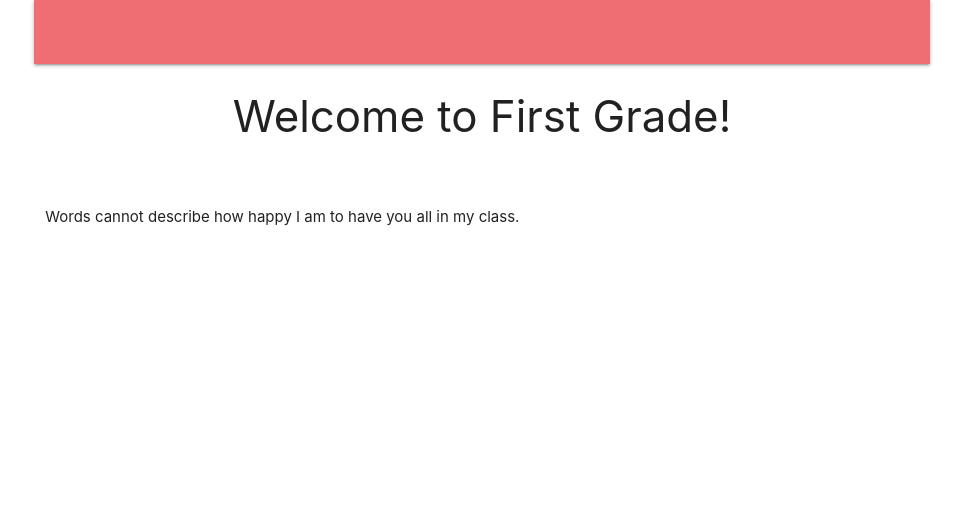
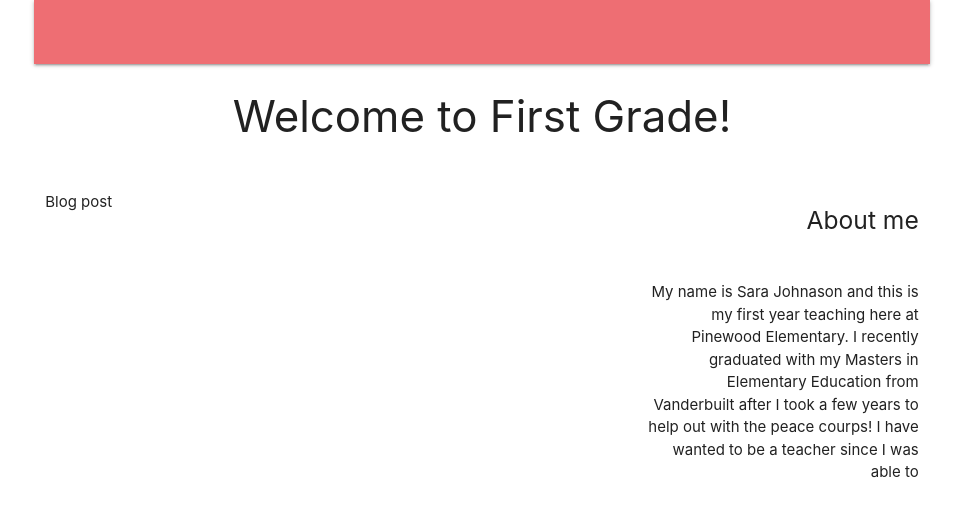
Before and after one commit to Nathan-Binkley/JohansonsJumpers, a plain HTML site: page index.html in a window 1280 px wide. Shown: the whole page, without its empty margins (158-1121 px from the left). Drawn offline with Linux system fonts and the light colour scheme.

Commit message:
Updated content
Added stuff to test out grid

```diff
--- a/index.html
+++ b/index.html
@@ -16,7 +16,14 @@
 				<div class="col s12 m12 l12 center-align"><h3>Welcome to First Grade!<h3></div>
 			</div>
 			<div class="row">
-				<div class="col s12 m12 l12 left-align"><p>Words cannot describe how happy I am to have you all in my class.</p><div>
+				<div class="col s12 m8 l8 left-align">
+				Blog post
+				</div>
+				<div class="col s12 m4 l4 right-align">
+					<h5>About me</h5>
+					<br>
+					<p>My name is Sara Johnason and this is my first year teaching here at Pinewood Elementary. I recently graduated with my Masters in Elementary Education from Vanderbuilt after I took a few years to help out with the peace courps! I have wanted to be a teacher since I was able to </p>
+				<div>
 		</div>
 
 		<script type="text/javascript" src="js/materialize.min.js"></script>
```
